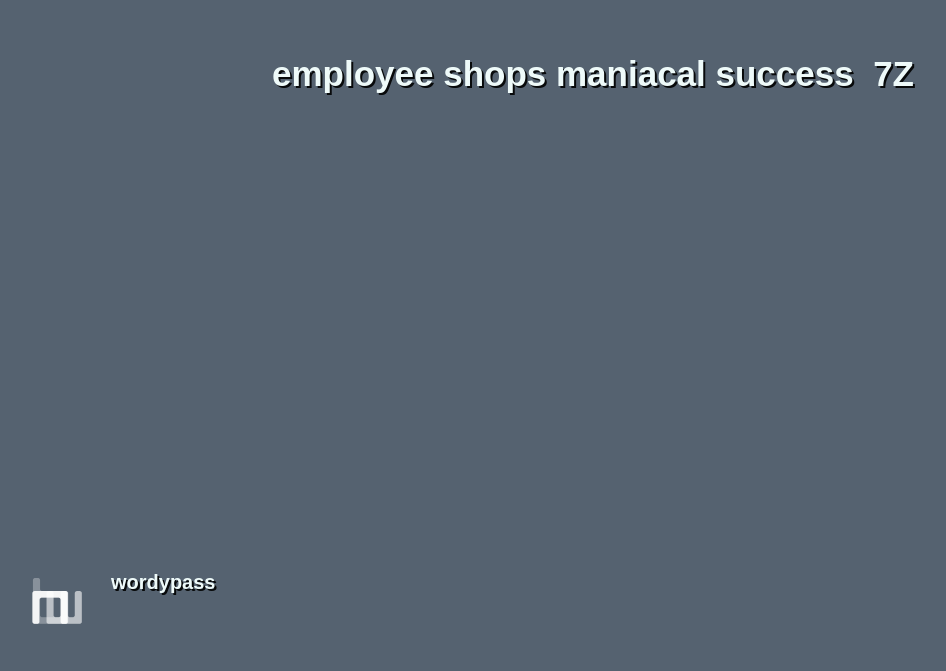
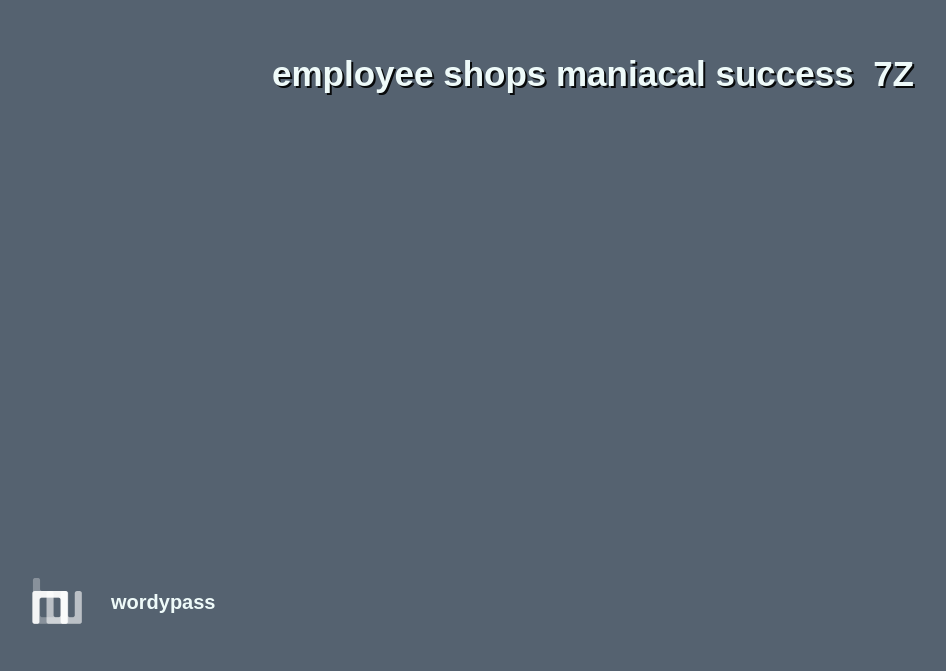
Before and after one commit to nickwb/wordypass, a plain HTML site: page index.html in a window 1280 px wide. Shown: the part 129-800 px from the top of the page, without its empty margins (23-969 px from the left). Drawn offline with nearby package versions, Linux system fonts and the light colour scheme.

Commit message:
Updated layout

```diff
--- a/styles.css
+++ b/styles.css
@@ -56,7 +56,6 @@ h1 {
   color: #eefaf9;
   margin-left: 20px;
   height: 60px;
-  line-height: 60px;
   font:bold 20px Arial;
-  text-shadow:2px 2px #080a0b;
+  padding: 20px 0;
 }
```
